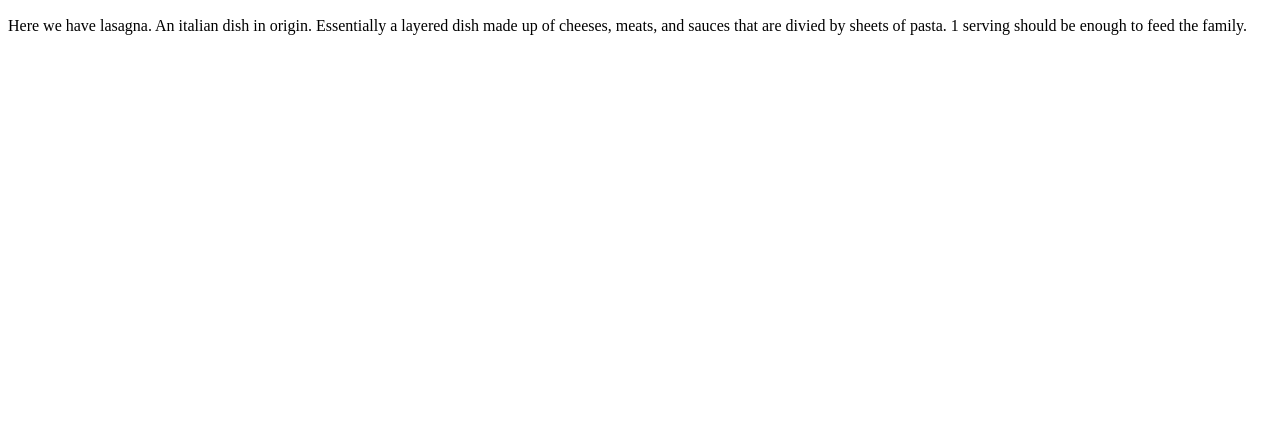
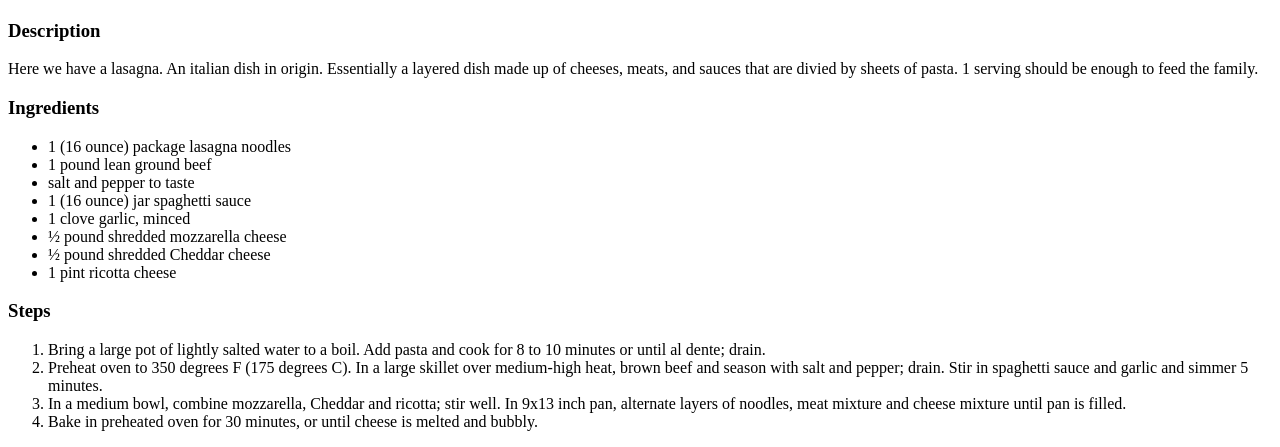
Before and after one commit to Nomatic173/odin-recipes, a plain HTML site: page recipes/lasagna.html in a window 1280 px wide. Shown: the part 458-905 px from the top of the page. Before the commit the page ends 800 px from the top, so only its background shows below. Drawn offline with Linux system fonts and the light colour scheme.

Commit message:
Modified lasagna recipe and finished brownie recipe

```diff
--- a/recipes/lasagna.html
+++ b/recipes/lasagna.html
@@ -6,7 +6,27 @@
 </head>
 <body>
     <h1>Lasagna</h1>
-    <img src="https://imagesvc.meredithcorp.io/v3/mm/image?url=https%3A%2F%2Fimages.media-allrecipes.com%2Fuserphotos%2F9396682.jpg&w=1200&h=678&c=sc&poi=face&q=60" width="500">
-    <p>Here we have lasagna. An italian dish in origin. Essentially a layered dish made up of cheeses, meats, and sauces that are divied by sheets of pasta. 1 serving should be enough to feed the family.
+    <img src="https://imagesvc.meredithcorp.io/v3/mm/image?url=https%3A%2F%2Fimages.media-allrecipes.com%2Fuserphotos%2F9396682.jpg&w=1200&h=678&c=sc&poi=face&q=60" width="500" alt="A freshly prepared dish of Lasagna">
+    <h3>Description</h3>
+    <p>Here we have a lasagna. An italian dish in origin. Essentially a layered dish made up of cheeses, meats, and sauces that are divied by sheets of pasta. 1 serving should be enough to feed the family.</p>
+    <h3>Ingredients</h3>
+    <ul>
+        <li>1 (16 ounce) package lasagna noodles</li>
+        <li>1 pound lean ground beef</li>
+        <li>salt and pepper to taste</li>
+        <li>1 (16 ounce) jar spaghetti sauce</li>
+        <li>1 clove garlic, minced</li>
+        <li>½ pound shredded mozzarella cheese</li>
+        <li>½ pound shredded Cheddar cheese</li>
+        <li>1 pint ricotta cheese</li>
+    </ul>
+    <h3>Steps</h3>
+    <ol>
+        <li>Bring a large pot of lightly salted water to a boil. Add pasta and cook for 8 to 10 minutes or until al dente; drain.</li>
+        <li>Preheat oven to 350 degrees F (175 degrees C). In a large skillet over medium-high heat, brown beef and season with salt and pepper; drain. Stir in spaghetti sauce and garlic and simmer 5 minutes.</li>
+        <li>In a medium bowl, combine mozzarella, Cheddar and ricotta; stir well. In 9x13 inch pan, alternate layers of noodles, meat mixture and cheese mixture until pan is filled.</li>
+        <li>Bake in preheated oven for 30 minutes, or until cheese is melted and bubbly.</li>
+    </ol>
+
 </body>
 </html>
```
Also changed, not shown: recipes/brownie.html (added, +40 -0 lines).
